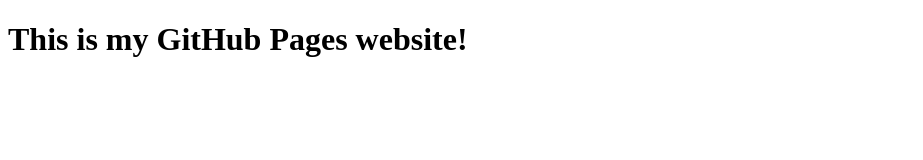
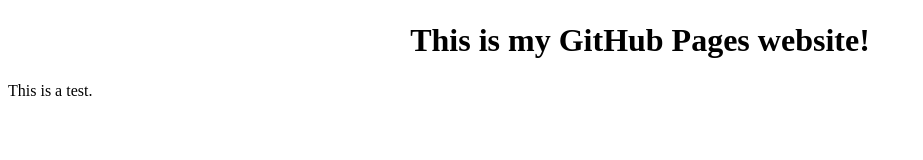
Before and after one commit to Pa-Fa-Fa/Pa-Fa-Fa.github.io, a plain HTML site: page index.html in a window 1280 px wide. Shown: the whole page, without its empty margins (0-923 px from the left). Drawn offline with Linux system fonts and the light colour scheme.

Commit message:
Add some things

```diff
--- a/index.html
+++ b/index.html
@@ -7,6 +7,7 @@
 		</title>
 	</head>
 	<body>
-		<h1>This is my GitHub Pages website!</h1>
+		<h1 style="text-align: center; padding: 1px;">This is my GitHub Pages website!</h1>
+		<p>This is a test.</p>
 	</body>
 </html>
```
